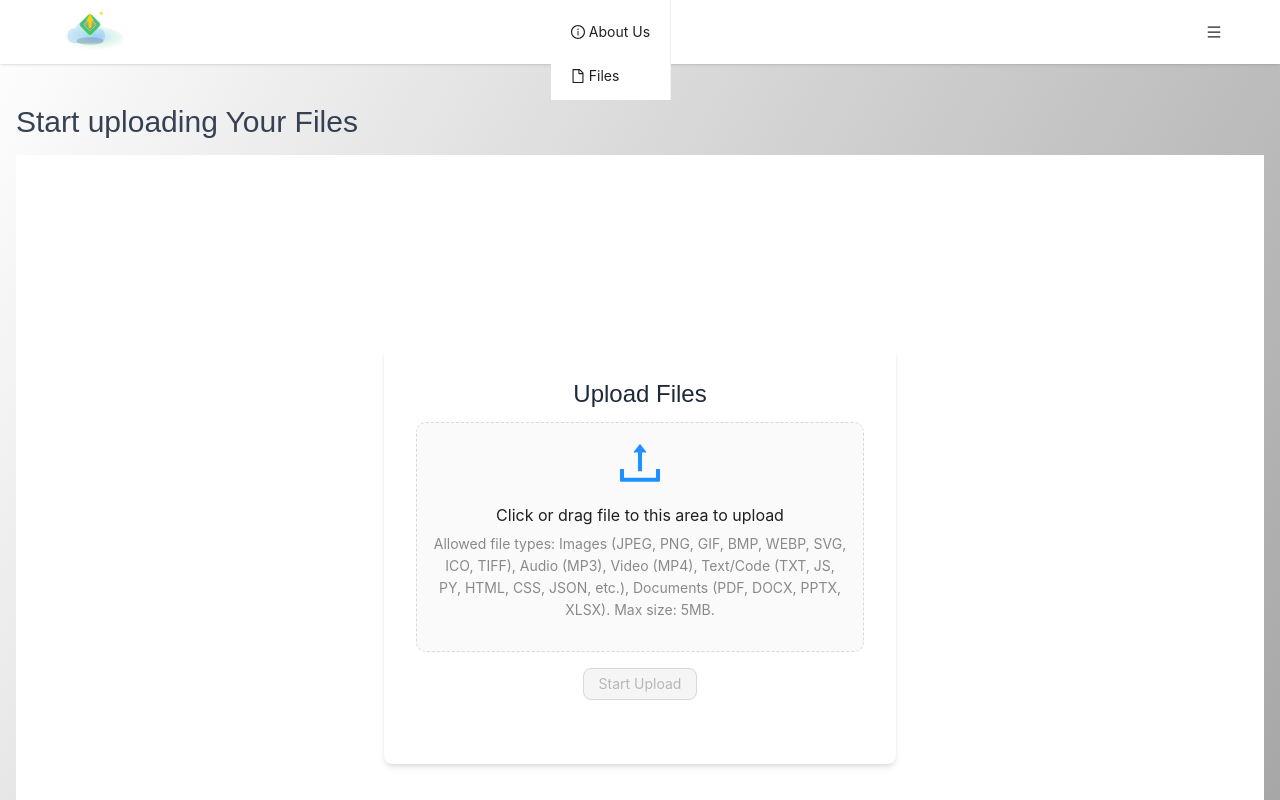
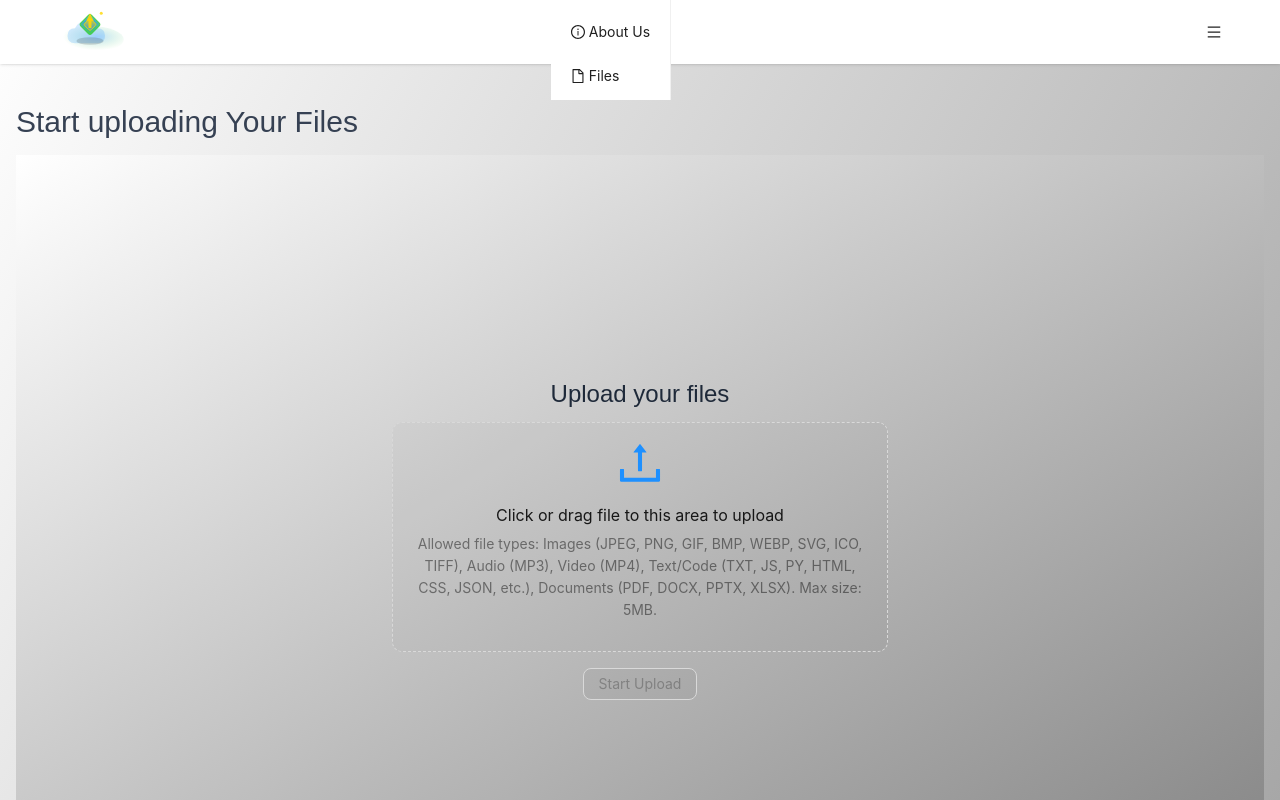
Before and after one commit to Ymffuture/Filebank, a React (Vite) app in the folder filebank-frontend/: page /dashboard in a window 1280 px wide. Shown: the top 800 px of the page. Built offline with nearby package versions, Linux system fonts and the light colour scheme.

Commit message:
Update FileUpload.jsx

```diff
--- a/filebank-frontend/src/components/FileUpload.jsx
+++ b/filebank-frontend/src/components/FileUpload.jsx
@@ -81,9 +81,9 @@ export default function FileUpload({ onUpload, currentUserFileCount = 0 }) {
         <meta name="description" content="Securely upload your files to FileBank." />
       </Helmet>
 
-      <div className="flex items-center justify-center min-h-screen bg-white">
-        <div className="bg-white p-8 rounded-lg shadow-md max-w-lg w-full">
-          <h2 className="text-2xl font-bold mb-4 text-center text-gray-800">Upload Files</h2>
+      <div className="flex items-center justify-center min-h-screen bg-gradient-to-br from-[#fff] to-[gray] ">
+        <div className="p-2 rounded-lg max-w-lg w-full">
+          <h2 className="text-2xl font-bold mb-2 text-center text-gray-800">Upload your files</h2>
           <Upload.Dragger
       beforeUpload={(file) => {
         const allowedTypes = [
```
